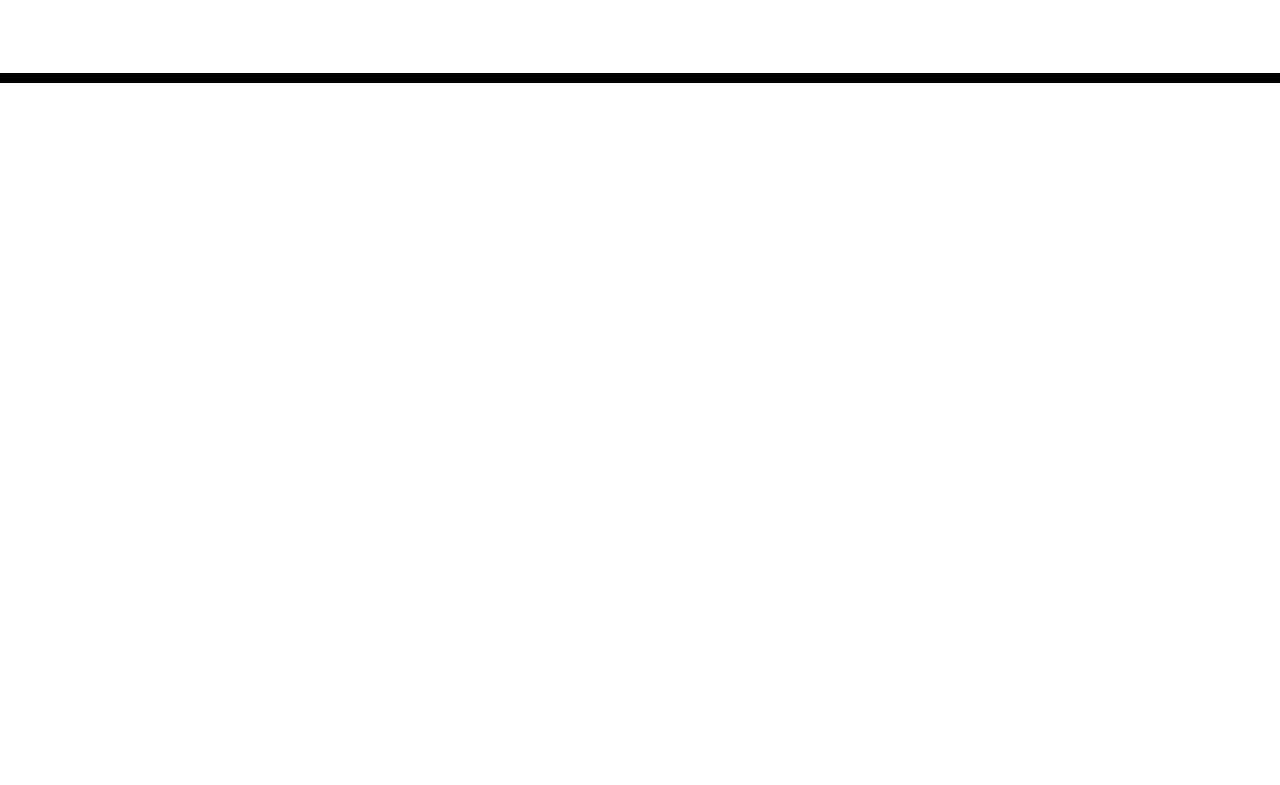
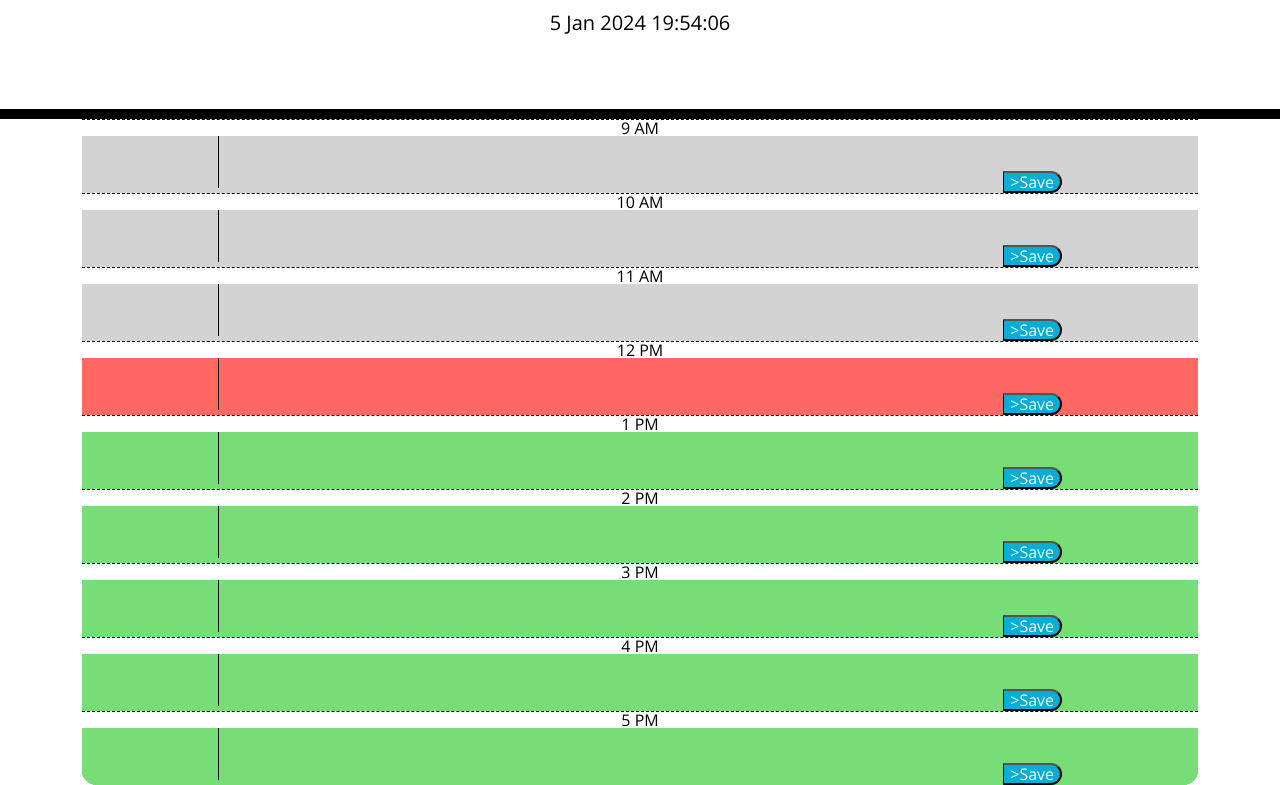
Before and after one commit to DanielS097/Work-Day-Scheduler, a plain HTML site: page index.html in a window 1280 px wide. Shown: the part 168-953 px from the top of the page. Before the commit the page ends 800 px from the top, so only its background shows below. Drawn offline with nearby package versions, Linux system fonts and the light colour scheme.

Commit message:
added hour blocks and set up the time in JS

```diff
--- a/assets/script.js
+++ b/assets/script.js
@@ -0,0 +1,2 @@
+    const currentDate = dayjs();
+    $("#currentDay").text(currentDate.format("D MMM YYYY HH:mm:ss"));
--- a/assets/style.css
+++ b/assets/style.css
@@ -24,6 +24,7 @@ header {
 
 .description {
     white-space: pre-wrap;
+    width: 70%;
 }
 
 .time-block {
@@ -34,7 +35,7 @@ header {
 .row {
     white-space: pre-wrap;
     height: 80px;
-    border-top: 1px solid white;
+    border-top: 1px solid black;
 }
 
 .hour {
--- a/index.html
+++ b/index.html
@@ -22,11 +22,63 @@
     </header>
     <div class="container">
         <!-- Timeblocks go here -->
+
+        <!--9AM-->
+                <div class="time-block past">
+                    <div class="hour">9 AM</div>
+                    <textarea class="description"></textarea>
+                    <button class="saveBtn" <i class="fa-solid fa-floppy-disks"></i>>Save</button>
+        <!--10AM-->
+        <div class="time-block past">
+            <div class="hour">10 AM</div>
+            <textarea class="description"></textarea>
+            <button class="saveBtn" <i class="fa-solid fa-floppy-disks"></i>>Save</button>
+
+        <!--11AM-->
+        <div class="time-block past">
+            <div class="hour">11 AM</div>
+            <textarea class="description"></textarea>
+            <button class="saveBtn" <i class="fa-solid fa-floppy-disks"></i>>Save</button>
+
+        <!--12PM-->
+        <div class="time-block present">
+            <div class="hour">12 PM</div>
+            <textarea class="description"></textarea>
+            <button class="saveBtn" <i class="fa-solid fa-floppy-disks"></i>>Save</button>
+
+        <!--1PM-->
+        <div class="time-block future">
+            <div class="hour">1 PM</div>
+            <textarea class="description"></textarea>
+            <button class="saveBtn" <i class="fa-solid fa-floppy-disks"></i>>Save</button>
+
+        <!--2PM-->
+        <div class="time-block future">
+            <div class="hour">2 PM</div>
+            <textarea class="description"></textarea>
+            <button class="saveBtn" <i class="fa-solid fa-floppy-disks"></i>>Save</button>
+
+        <!--3PM-->
+        <div class="time-block future">
+            <div class="hour">3 PM</div>
+            <textarea class="description"></textarea>
+            <button class="saveBtn" <i class="fa-solid fa-floppy-disks"></i>>Save</button>
+
+        <!--4PM-->
+        <div class="time-block future">
+            <div class="hour">4 PM</div>
+            <textarea class="description"></textarea>
+            <button class="saveBtn" <i class="fa-solid fa-floppy-disks"></i>>Save</button>
+
+        <!--5PM-->
+        <div class="time-block future">
+            <div class="hour">5 PM</div>
+            <textarea class="description"></textarea>
+            <button class="saveBtn" <i class="fa-solid fa-floppy-disks"></i>>Save</button>
     </div>
-
     <script src="https://cdnjs.cloudflare.com/ajax/libs/jquery/3.2.1/jquery.min.js"></script>
-    <script src="https://cdn.jsdelivr.net/npm/dayjs@1/dayjs.min.js"></script>
-    <script src=".//assets/script.js"></script>
+    <script src="https://cdn.jsdelivr.net/npm/dayjs@1.10.4/dayjs.min.js"></script>
+    <script src="./assets/script.js"></script>
 </body>
 
 </html>
```
